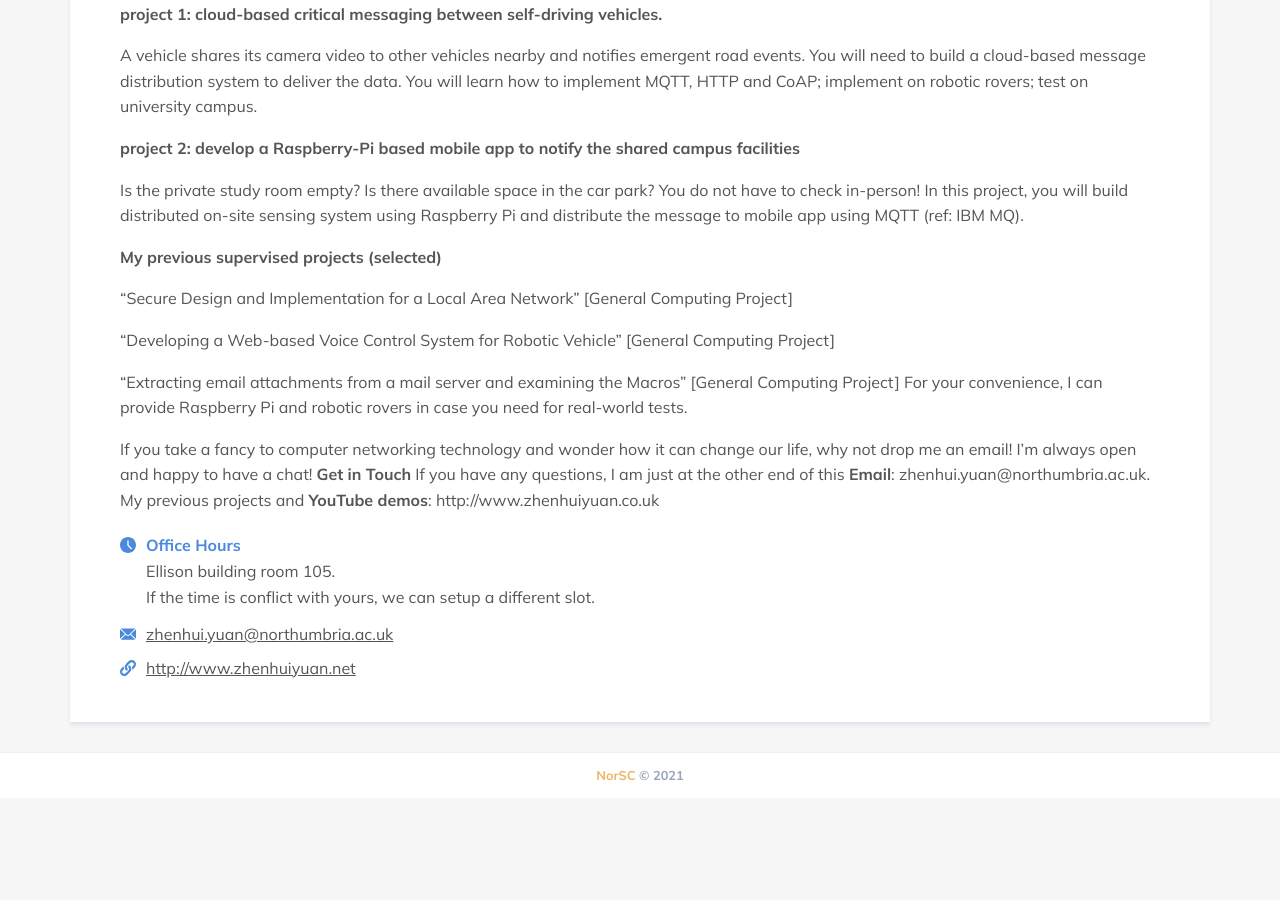
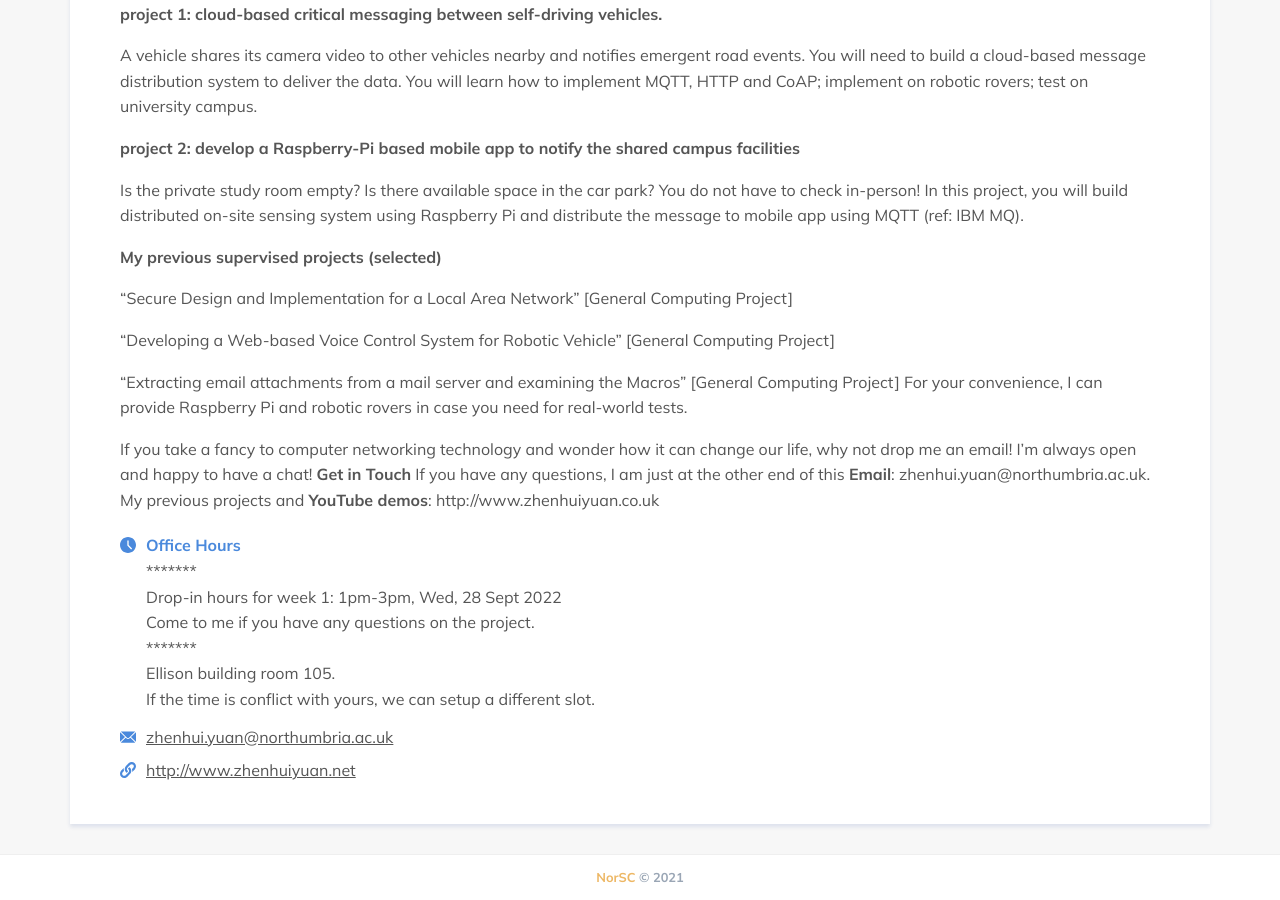
Before and after one commit to NorSC/supervisor-search, a Jekyll site: the page built from _supervisors/zhenhui-yuan.md, in a window 1280 px wide and 900 px high, scrolled down 1122 px. Built offline with Jekyll 4.4.1, drawn with Linux system fonts in a browser that asks for light colours; a script that is not in the unit is left out; before the commit the page ends 1920 px from its top, so only the background shows below that.

Commit message:
Update Supervisors “zhenhui-yuan”

```diff
--- a/_supervisors/zhenhui-yuan.md
+++ b/_supervisors/zhenhui-yuan.md
@@ -6,6 +6,10 @@ available_msc: true
 email: zhenhui.yuan@northumbria.ac.uk
 website: http://www.zhenhuiyuan.net
 office_hours: |-
+  *******
+  Drop-in hours for week 1: 1pm-3pm, Wed, 28 Sept 2022
+  Come to me if you have any questions on the project.
+  *******
   Ellison building room 105.
   If the time is conflict with yours, we can setup a different slot.
 research_group: Cyber Security and Network Systems
```
